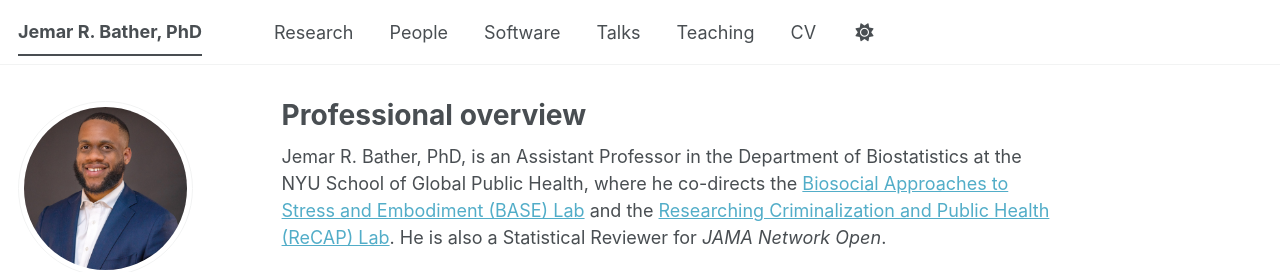
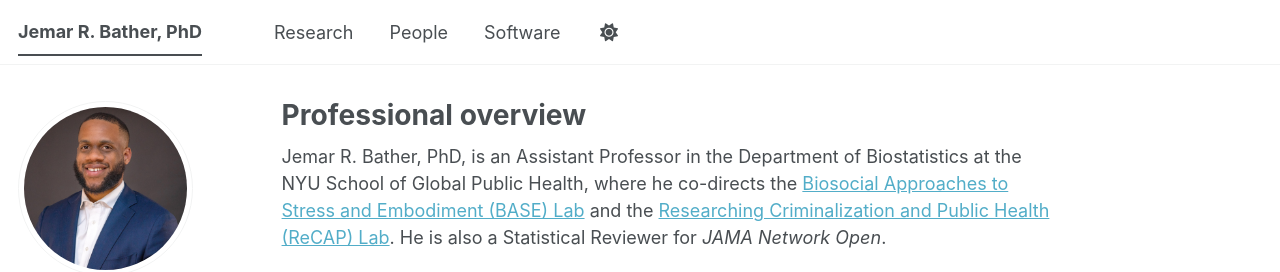
Before and after one commit to jemarbather/jemarbather.github.io, a Jekyll site: the page built from _pages/about.md, in a window 1280 px wide. Shown: the top 272 px of the page. Built offline with Jekyll 4.4.1, drawn with Linux system fonts in a browser that asks for light colours; a script bundle is joined from its source files by our own code; a style sheet for code colours, icons or effects is not loaded.

Commit message:
Update navigation.yml

```diff
--- a/_data/navigation.yml
+++ b/_data/navigation.yml
@@ -8,12 +8,3 @@ main:
 
   - title: "Software"
     url: /software/
-
-  - title: "Talks"
-    url: /talks/
-
-  - title: "Teaching"
-    url: /teaching/
-
-  - title: "CV"
-    url: /cv/
```
